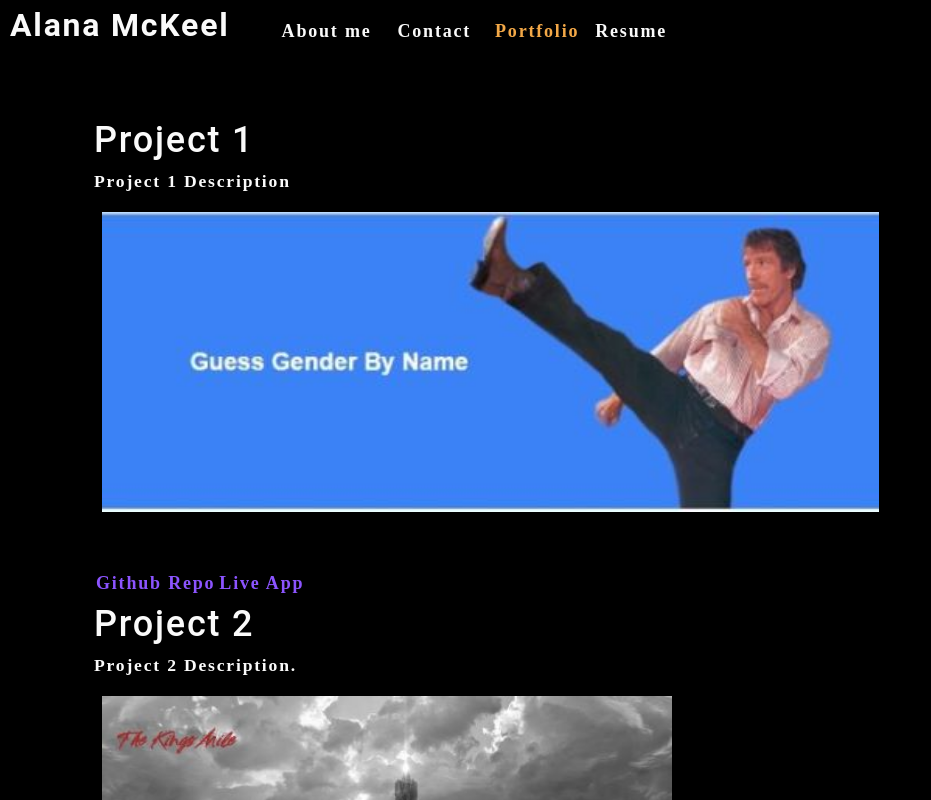
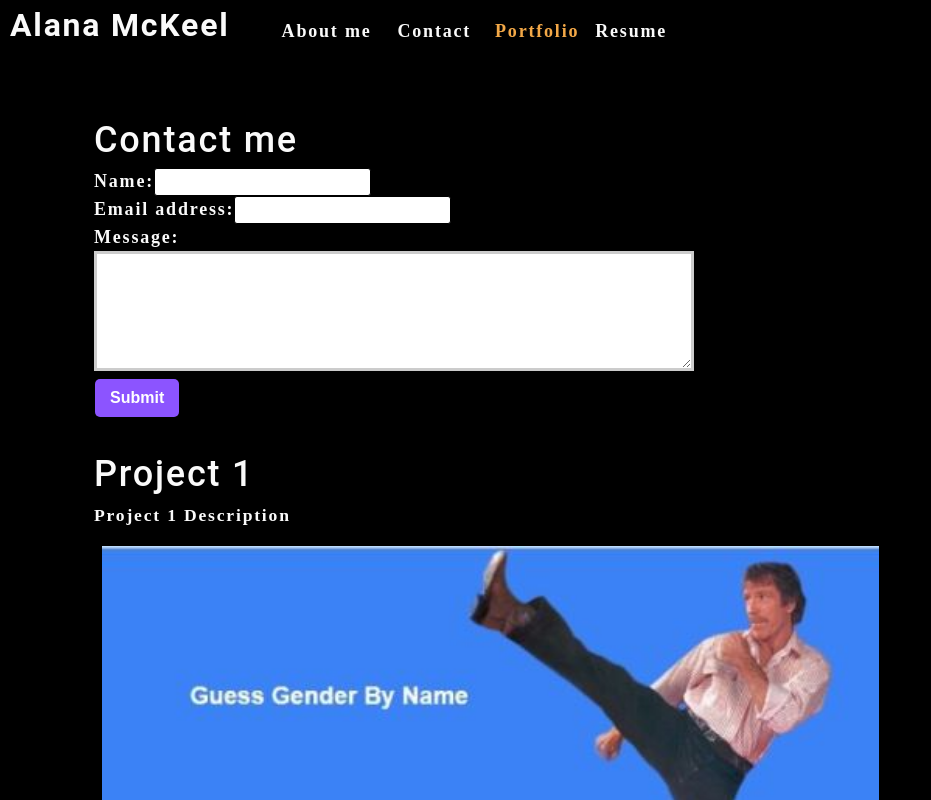
Before and after one commit to alanam79/React-Portfolio, a React (Create React App) app: page / in a window 1280 px wide. Shown: the top 800 px of the page, without its empty margins (0-931 px from the left). Built offline with nearby package versions, Linux system fonts and the light colour scheme.

Commit message:
working on contact form

```diff
--- a/src/App.js
+++ b/src/App.js
@@ -4,6 +4,7 @@
 import Nav from "./components/Nav";
 import Projects from "./components/Projects";
 import Footer from "./components/Footer";
+import ContactForm from "./components/Contact"
 // import Header from "./components/Header"; <--finish development
 // import { Router, BrowserRouter } from "react-router-dom"; <---look into this in the future
 
@@ -36,6 +37,7 @@
       ></Nav>
       <main>
         <div>
+          <ContactForm></ContactForm>
           <Projects currentCategory={currentCategory}></Projects>
           <br />
           <About></About>
--- a/src/components/Contact/index.js
+++ b/src/components/Contact/index.js
@@ -1,4 +1,10 @@
+import React, { useState } from 'react';
+
 function ContactForm() {
+
+    const [formState, setFormState] = useState({ name: '', email: '', message: '' });
+
+
   // JSX
   return (
     <section>
@@ -10,7 +16,7 @@
         </div>
         <div>
           <label htmlFor="email">Email address:</label>
-          <input type="email" name="email" />
+          <input type="email" name="email" defaultValue={formState.name} />
         </div>
         <div>
           <label htmlFor="message">Message:</label>
```
